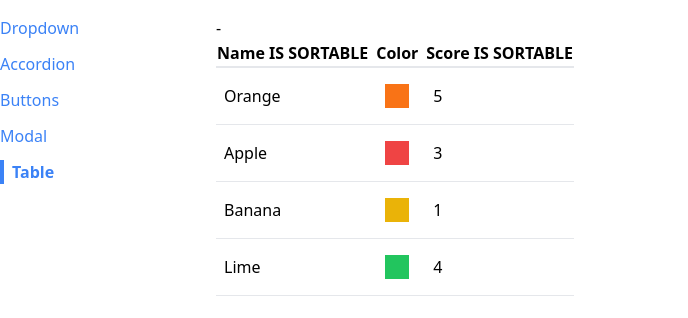
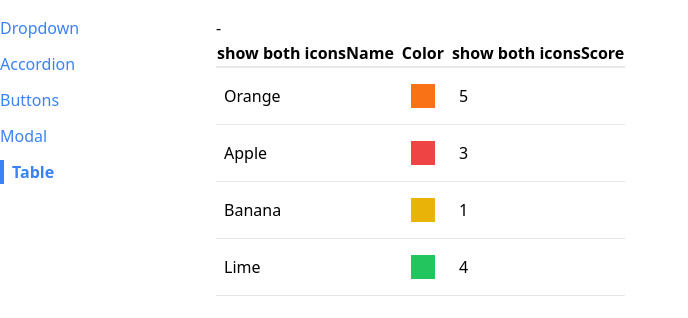
Before and after one commit to emonShimoul/udemy-react-redux-comps, a React (Create React App) app: page /table in a window 1280 px wide. Shown: the top 318 px of the page, without its empty margins (0-688 px from the left). Built offline with nearby package versions, Linux system fonts and the light colour scheme.

Commit message:
implemented the logic of displaying icons

```diff
--- a/src/components/SortableTable.js
+++ b/src/components/SortableTable.js
@@ -27,7 +27,12 @@
 
         return {
             ...column,
-            header: () => <th onClick={() => handleClick(column.label)}>{column.label} IS SORTABLE</th>
+            header: () => (
+                <th onClick={() => handleClick(column.label)}>
+                    {getIcons(column.label, sortBy, sortOrder)}
+                    {column.label}
+                </th>
+            ),
         };
     });
 
@@ -59,4 +64,18 @@
     );
 };
 
+function getIcons(label, sortBy, sortOrder) {
+    if (label !== sortBy) {
+        return 'show both icons';
+    }
+
+    if (sortOrder === null) {
+        return 'show both icons';
+    } else if (sortOrder === 'asc') {
+        return 'show up icon';
+    } else if (sortOrder === 'desc') {
+        return 'show down icon';
+    }
+}
+
 export default SortableTable;
```
